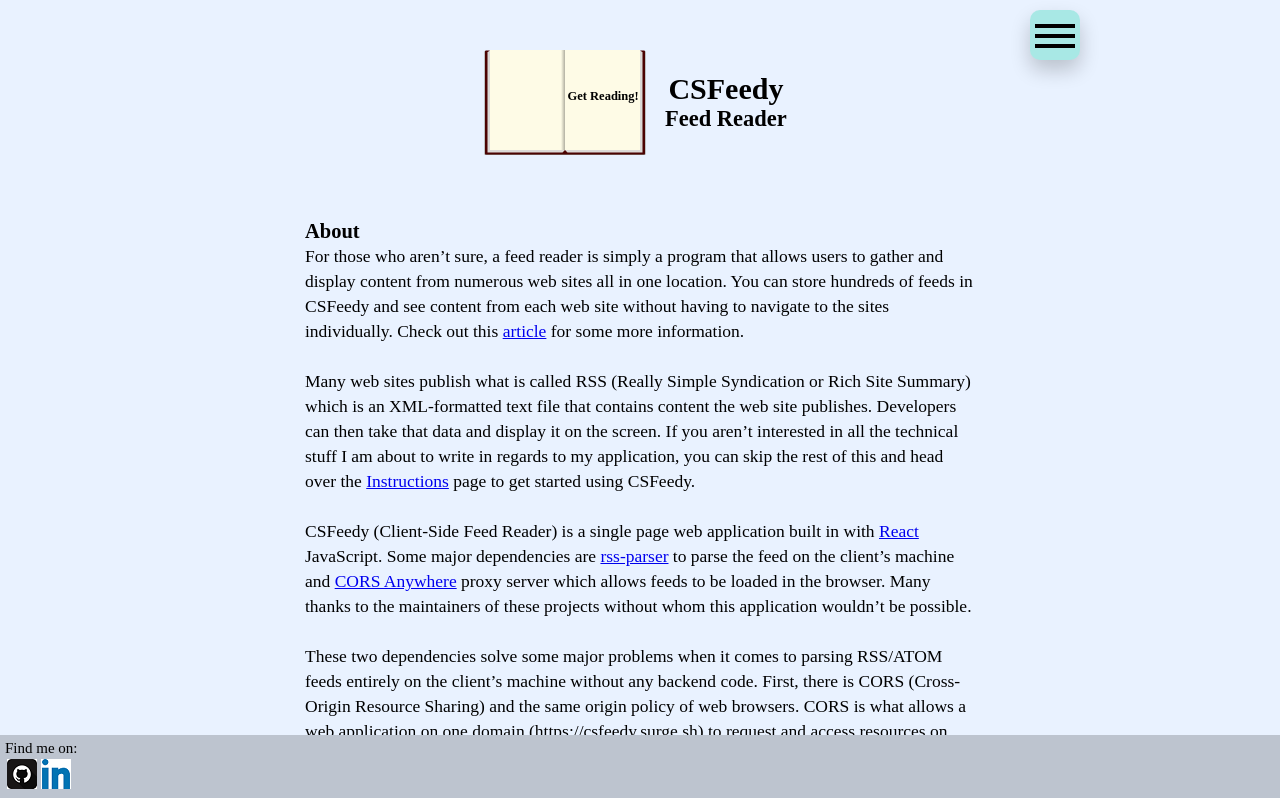
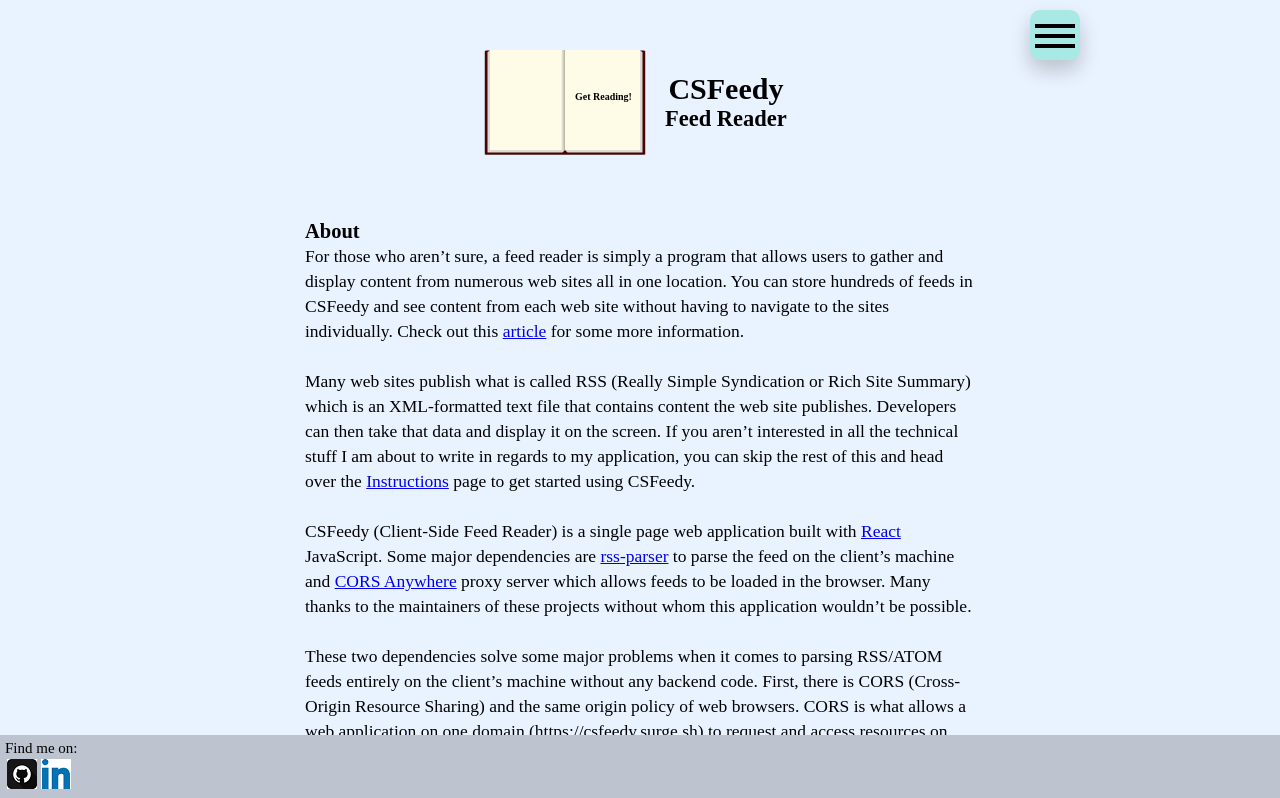
Before and after one commit to ARogala/cs-feedy, a React (Create React App) app: page /About in a window 1280 px wide. Shown: the top 798 px of the page. Built offline with nearby package versions, Linux system fonts and the light colour scheme; what focus-within would draw is missing.

Commit message:
minor changes to nav, about, and BookSVG

```diff
--- a/src/App.js
+++ b/src/App.js
@@ -45,8 +45,8 @@
       https://github.com/Rob--W/cors-anywhere
       run locally for development and host for production
     */
-    const CORS_PROXY = 'http://localhost:8080/';
-    //const CORS_PROXY = 'https://mighty-beyond-75753.herokuapp.com/';
+    //const CORS_PROXY = 'http://localhost:8080/';
+    const CORS_PROXY = 'https://mighty-beyond-75753.herokuapp.com/';
 
     RSSParser.parseURL(CORS_PROXY + feedURL, (err, parsed) => {
       //console.log(err);
--- a/src/components/About.js
+++ b/src/components/About.js
@@ -17,7 +17,7 @@
 			Developers can then take that data and display it on the screen.
 			If you aren’t interested in all the technical stuff I am about to write in regards to my application,
 			you can skip the rest of this and head over the <Link to='/Instructions'>Instructions</Link> page to get started using CSFeedy.</p><br/>
-			<p>CSFeedy (Client-Side Feed Reader) is a single page web application built in with <a href="https://reactjs.org/">React</a> JavaScript.
+			<p>CSFeedy (Client-Side Feed Reader) is a single page web application built with <a href="https://reactjs.org/">React</a> JavaScript.
 			Some major dependencies are <a href="https://www.npmjs.com/package/rss-parser">rss-parser</a> to parse the feed on the client’s machine
 			and <a href="https://github.com/Rob--W/cors-anywhere">CORS Anywhere</a> proxy server which allows feeds to be loaded in the browser.
 			Many thanks to the maintainers of these projects without whom this application wouldn’t be possible.</p><br/>
--- a/src/components/BookSVG.js
+++ b/src/components/BookSVG.js
@@ -63,8 +63,8 @@
 				<path d="M150,0 L155,5 V205 L5,205 L0,200" fill="hsla(52, 5%, 85%, 1)"/>
 
 				<rect x="0" width="150" height="200" fill="hsla(52, 95%, 95%, 1)"/>
-				<g fontSize="25" fontWeight="bold">
-					<text x="5" y="100">Get Reading!</text>
+				<g fontSize="20" fontWeight="bold">
+					<text x="20" y="100">Get Reading!</text>
 				</g>
 				<use href="#page"/>
 				<rect  x="-400" y="0" width="400" height="200" fill="url(#centerGrad)"/>
--- a/src/components/Navigation.js
+++ b/src/components/Navigation.js
@@ -93,7 +93,7 @@
 									to='/BackupRestoreFeeds'
 									onClick={() => hideNav()}
 								>
-									Backup and Restore
+									Backup Restore
 								</Link>
 							</li>
 						</ul>
```
